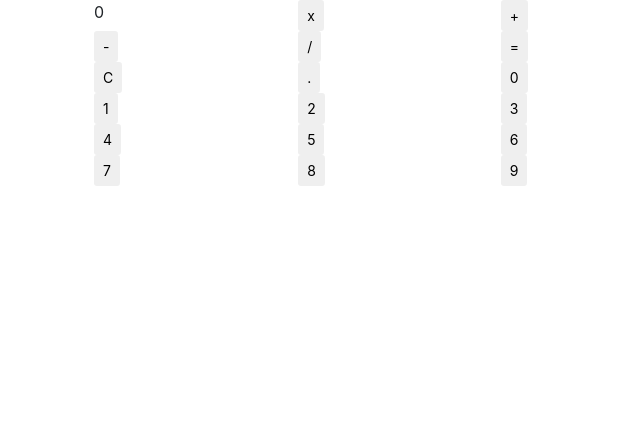
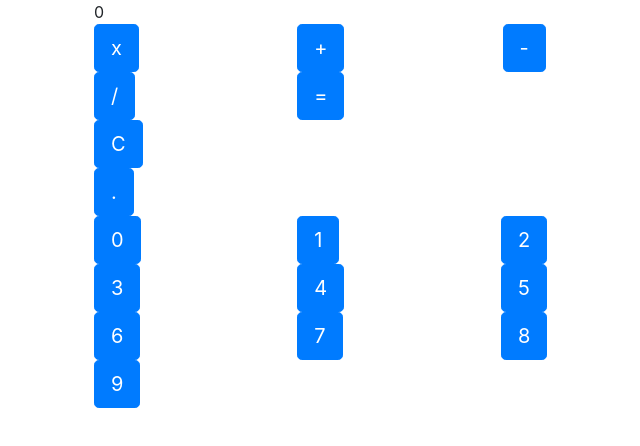
Before and after one commit to kendrajordan/Calculator, a website: page canddcalculator/index.html in a window 1280 px wide. Shown: the whole page, without its empty margins (241-881 px from the left). Drawn offline with nearby package versions, Linux system fonts and the light colour scheme.

Commit message:
making big changes to calculator project

```diff
--- a/canddcalculator/index.html
+++ b/canddcalculator/index.html
@@ -25,28 +25,31 @@
     <button type="button" class="btn btn-sm">C</button>
     <button type="button" class="btn btn-sm">.</button> -->
 
-    <div class="container calculator-numbers col-sm-6">
+<div class="container calculator-numbers col-sm-6">
           <div id="display" class=”calculator__display”>0</div>
-      <div id="multiply" class="grid-item"><button type="button" class="btn btn-sm">x</button></div>
-      <div id="add" class="grid-item"><button type="button" class="btn btn-sm">+</button></div>
-      <div id="subtract" class="grid-item"><button type="button" class="btn btn-sm">-</button></div>
-      <div id="divide" class="grid-item"><button type="button" class="btn btn-sm">/</button></div>
-      <div id="equal" class="grid-item"><button type="button" class="btn btn-sm">=</button></div>
-      <div id="clear" class="grid-item"><button type="button" class="btn btn-sm">C</button></div>
-      <div id="decimal" class="grid-item"><button type="button" class="btn btn-sm">.</button></div>
+    <div id= "operators" >
+      <div class="grid-item"><button type="button" class="btn btn-primary btn-lg">x</button></div>
+      <div class="grid-item"><button type="button" class="btn btn-primary btn-lg">+</button></div>
+      <div class="grid-item"><button type="button" class="btn btn-primary btn-lg">-</button></div>
+      <div class="grid-item"><button type="button" class="btn btn-primary btn-lg">/</button></div>
+      <div class="grid-item"><button type="button" class="btn btn-primary btn-lg">=</button></div>
+    </div>
+      <div id="clear" class="grid-item" onclick="calculator(null, 0)"><button type="button" class="btn btn-primary btn-lg">C</button></div>
+      <div class="grid-item"><button type="button" class="btn btn-primary btn-lg">.</button></div>
 
 <!-- above are the operator keys-->
-
-      <div class="grid-item"><button type="button" class="btn btn-sm">0</button></div>
-      <div class="grid-item"><button type="button" class="btn btn-sm">1</button></div>
-      <div class="grid-item"><button type="button" class="btn btn-sm">2</button></div>
-      <div class="grid-item"><button type="button" class="btn btn-sm">3</button></div>
-      <div class="grid-item"><button type="button" class="btn btn-sm">4</button></div>
-      <div class="grid-item"><button type="button" class="btn btn-sm">5</button></div>
-      <div class="grid-item"><button type="button" class="btn btn-sm">6</button></div>
-      <div class="grid-item"><button type="button" class="btn btn-sm">7</button></div>
-      <div class="grid-item"><button type="button" class="btn btn-sm">8</button></div>
-      <div class="grid-item"><button type="button" class="btn btn-sm">9</button></div>
+    <div id="num-button" >
+      <div id="btn0" class="grid-item" onclick="calculator(0)"><button type="button" class="btn btn-primary btn-lg">0</button></div>
+      <div id="btn1" class="grid-item" onclick="calculator(1)"><button type="button" class="btn btn-primary btn-lg">1</button></div>
+      <div id="btn2" class="grid-item" onclick="calculator(2)"><button type="button" class="btn btn-primary btn-lg">2</button></div>
+      <div id="btn3" class="grid-item" onclick="calculator(3)"><button type="button" class="btn btn-primary btn-lg">3</button></div>
+      <div id="btn4" class="grid-item" onclick="calculator(4)"><button type="button" class="btn btn-primary btn-lg">4</button></div>
+      <div id="btn5" class="grid-item" onclick="calculator(5)"><button type="button" class="btn btn-primary btn-lg">5</button></div>
+      <div id="btn6" class="grid-item" onclick="calculator(6)"><button type="button" class="btn btn-primary btn-lg">6</button></div>
+      <div id="btn7" class="grid-item" onclick="calculator(7)"><button type="button" class="btn btn-primary btn-lg">7</button></div>
+      <div id="btn8" class="grid-item" onclick="calculator(8)"><button type="button" class="btn btn-primary btn-lg">8</button></div>
+      <div id="btn9" class="grid-item" onclick="calculator(9)"><button type="button" class="btn btn-primary btn-lg">9</button></div>
+    </div>
     </div>
 
 
--- a/canddcalculator/main.css
+++ b/canddcalculator/main.css
@@ -2,7 +2,7 @@
   display: grid;
   /* other necessary CSS */
 }
-.calculator-numbers {
+#operators, #num-button {
   display: grid;
    grid-template-columns: auto auto auto;
   /* other necessary CSS */
--- a/canddcalculator/main.js
+++ b/canddcalculator/main.js
@@ -0,0 +1,26 @@
+function calculator(val, c){
+
+let operators = document.getElementById("operators");
+//below is where each number will be displayed when the corresponding button is pressed
+let display = document.getElementById("display");
+
+let clear = document.getElementById("clear");
+//below are all the number buttons
+/*let btn0 = document.getElementById("btn0").textContent;
+let btn1 = document.getElementById("btn1").textContent;
+let btn2 = document.getElementById("btn2").textContent;
+let btn3 = document.getElementById("btn3").textContent;
+let btn4 = document.getElementById("btn4").textContent;
+let btn5 = document.getElementById("btn5").textContent;
+let btn6 = document.getElementById("btn6").textContent;
+let btn7 = document.getElementById("btn7").textContent;
+let btn8 = document.getElementById("btn8").textContent;
+let btn9 = document.getElementById("btn9").textContent;*/
+
+
+if (display.textContent == 0){
+  display.textContent = val;
+} else{
+  display.textContent += val;
+}
+}
```
